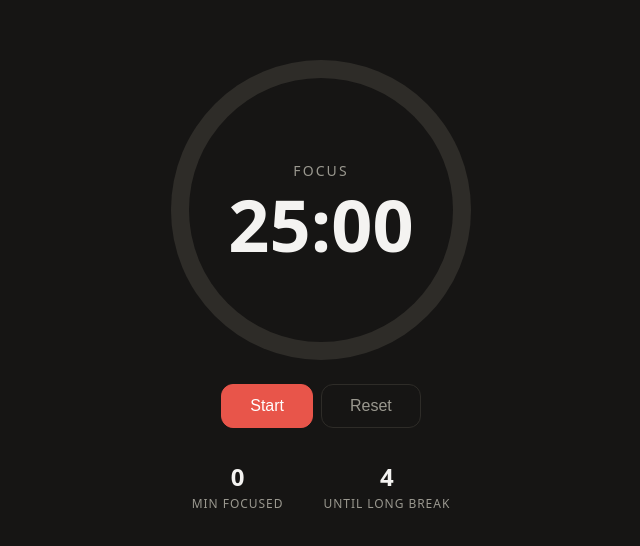
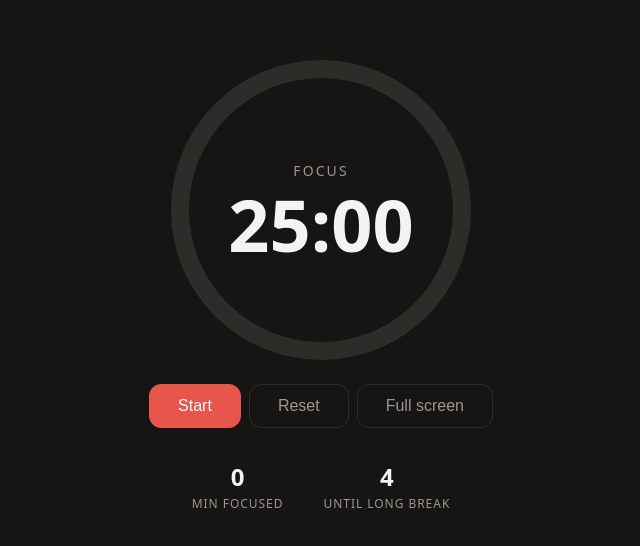
Before and after one commit to Faig-Abaszada/pomioapp, a Nuxt app: page /timer in a window 1280 px wide. Shown: the part 114-660 px from the top of the page, without its empty margins (319-959 px from the left). Built offline with nearby package versions, Linux system fonts and the light colour scheme.

Commit message:
feat: add fullscreen toggle functionality to timer component

```diff
--- a/app/pages/timer.vue
+++ b/app/pages/timer.vue
@@ -33,6 +33,21 @@ const progress = computed(() => {
 });
 
 const { totalFocusMinutes, sessionsUntilLongBreak } = useStats(completedWorkSessions, durations.value.work);
+
+const isFullScreen = ref(false);
+async function toggleFullScreen() {
+  if (!document.fullscreenElement) {
+    await document.documentElement.requestFullscreen();
+  } else {
+    await document.exitFullscreen();
+  }
+}
+function syncFullscreen() {
+  isFullScreen.value = !!document.fullscreenElement;
+}
+
+onMounted(() => document.addEventListener('fullscreenchange', syncFullscreen));
+onUnmounted(() => document.removeEventListener('fullscreenchange', syncFullscreen));
 </script>
 
 <template>
@@ -48,6 +63,9 @@ const { totalFocusMinutes, sessionsUntilLongBreak } = useStats(completedWorkSess
       <button v-if="!isRunning" class="btn btn--primary" @click="start">Start</button>
       <button v-else class="btn" @click="pause">Pause</button>
       <button class="btn btn--ghost" @click="stop">Reset</button>
+      <button class="btn btn--ghost" @click="toggleFullScreen">
+        {{ isFullScreen ? 'Exit full screen' : 'Full screen' }}
+      </button>
     </div>
 
     <div class="stats">
```
Also changed, not shown: 1 other file (tests, documents, lock files or other folders).
